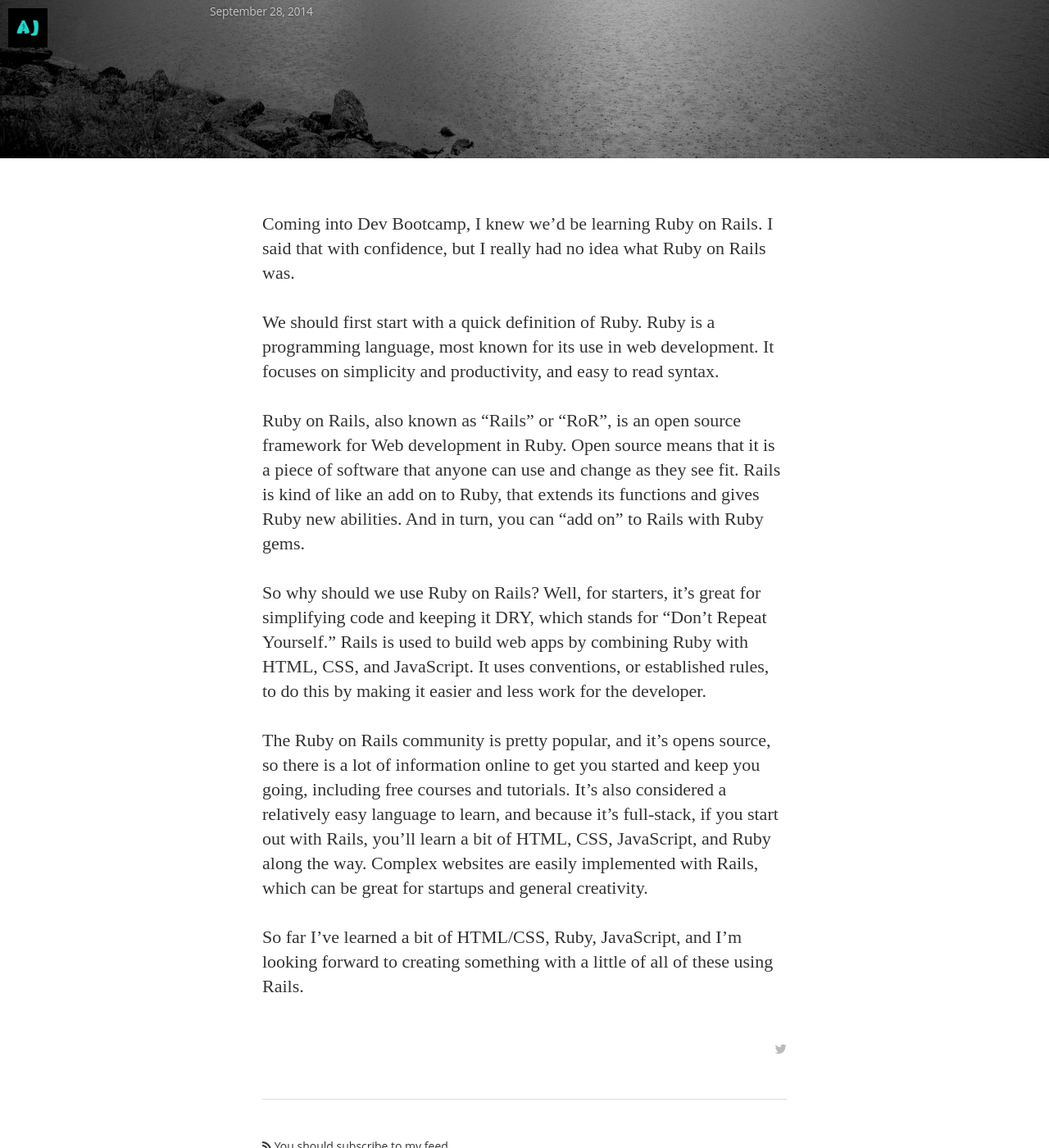
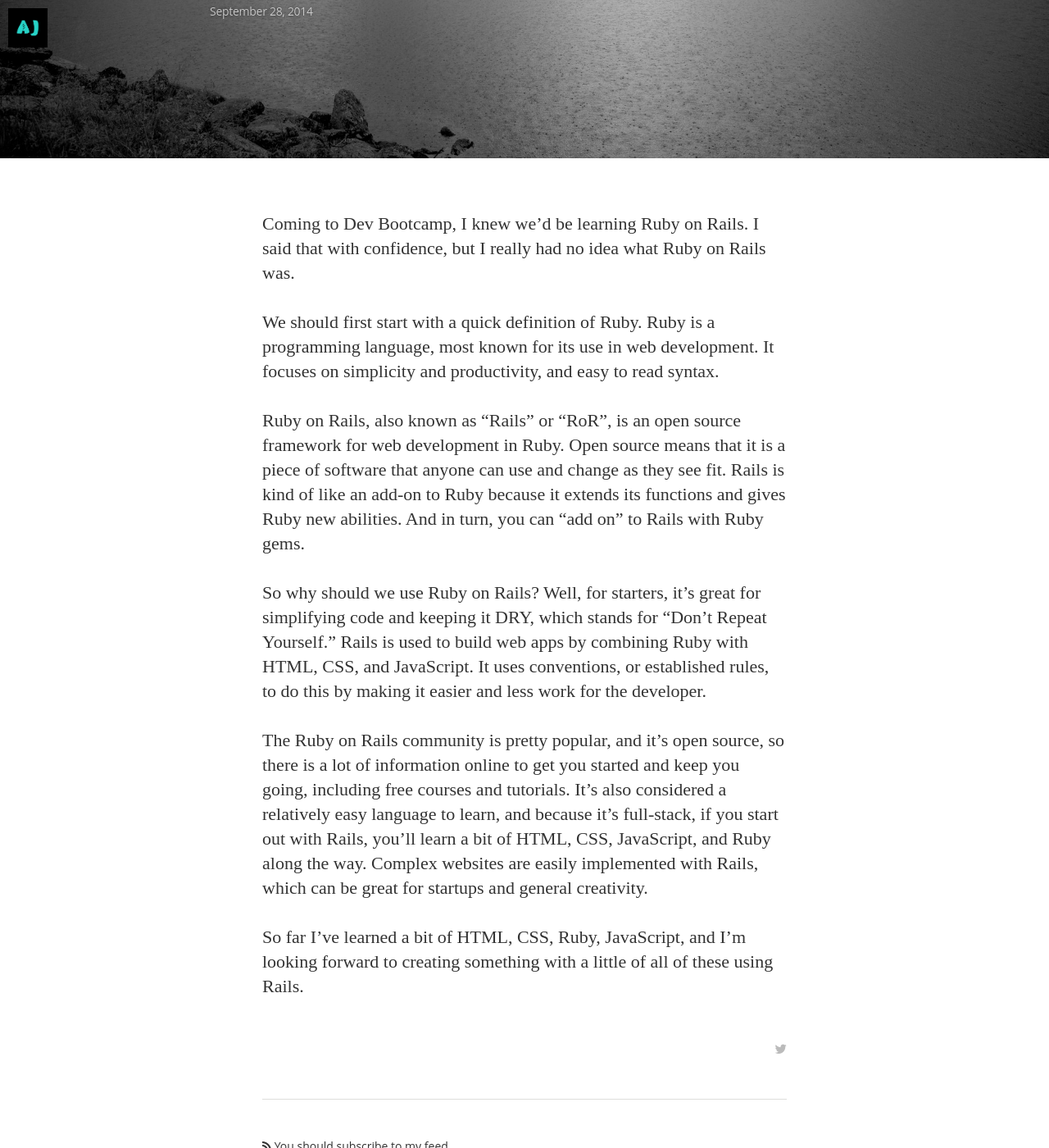
Before and after one commit to aj9045/aj9045.github.io, a Jekyll site: the page built from _posts/2014-09-28-what-is-rails.md, in a window 1280 px wide and 1400 px high, scrolled down 416 px. Shown: the whole window at 82% size. Built offline with Jekyll 4.4.1, drawn with Linux system fonts in a browser that asks for light colours; nearby versions of some CDN libraries; some web fonts are replaced; Markdown is read by kramdown in place of the engine named in the settings.

Commit message:
correct spelling and wording

```diff
--- a/_posts/2014-09-28-what-is-rails.md
+++ b/_posts/2014-09-28-what-is-rails.md
@@ -5,14 +5,14 @@ date:   2014-09-28
 tags: technical
 ---
 
-Coming into Dev Bootcamp, I knew we'd be learning Ruby on Rails.  I said that with confidence, but I really had no idea what Ruby on Rails was.
+Coming to Dev Bootcamp, I knew we'd be learning Ruby on Rails.  I said that with confidence, but I really had no idea what Ruby on Rails was.
 
 We should first start with a quick definition of Ruby.  Ruby is a programming language, most known for its use in web development.  It focuses on simplicity and productivity, and easy to read syntax.
 
-Ruby on Rails, also known as "Rails" or "RoR", is an open source framework for Web development in Ruby.  Open source means that it is a piece of software that anyone can use and change as they see fit.  Rails is kind of like an add on to Ruby, that extends its functions and gives Ruby new abilities. And in turn, you can "add on" to Rails with Ruby gems.
+Ruby on Rails, also known as "Rails" or "RoR", is an open source framework for web development in Ruby.  Open source means that it is a piece of software that anyone can use and change as they see fit.  Rails is kind of like an add-on to Ruby because it extends its functions and gives Ruby new abilities. And in turn, you can "add on" to Rails with Ruby gems.
 
 So why should we use Ruby on Rails?  Well, for starters, it's great for simplifying code and keeping it DRY, which stands for "Don't Repeat Yourself." Rails is used to build web apps by combining Ruby with HTML, CSS, and JavaScript. It uses conventions, or established rules, to do this by making it easier and less work for the developer.
 
-The Ruby on Rails community is pretty popular, and it's opens source, so there is a lot of information online to get you started and keep you going, including free courses and tutorials.  It's also considered a relatively easy language to learn, and because it's full-stack, if you start out with Rails, you'll learn a bit of HTML, CSS, JavaScript, and Ruby along the way.  Complex websites are easily implemented with Rails, which can be great for startups and general creativity.
+The Ruby on Rails community is pretty popular, and it's open source, so there is a lot of information online to get you started and keep you going, including free courses and tutorials.  It's also considered a relatively easy language to learn, and because it's full-stack, if you start out with Rails, you'll learn a bit of HTML, CSS, JavaScript, and Ruby along the way.  Complex websites are easily implemented with Rails, which can be great for startups and general creativity.
 
-So far I've learned a bit of HTML/CSS, Ruby, JavaScript, and I'm looking forward to creating something with a little of all of these using Rails.
+So far I've learned a bit of HTML, CSS, Ruby, JavaScript, and I'm looking forward to creating something with a little of all of these using Rails.
```
Also changed, not shown: 3 other files.
